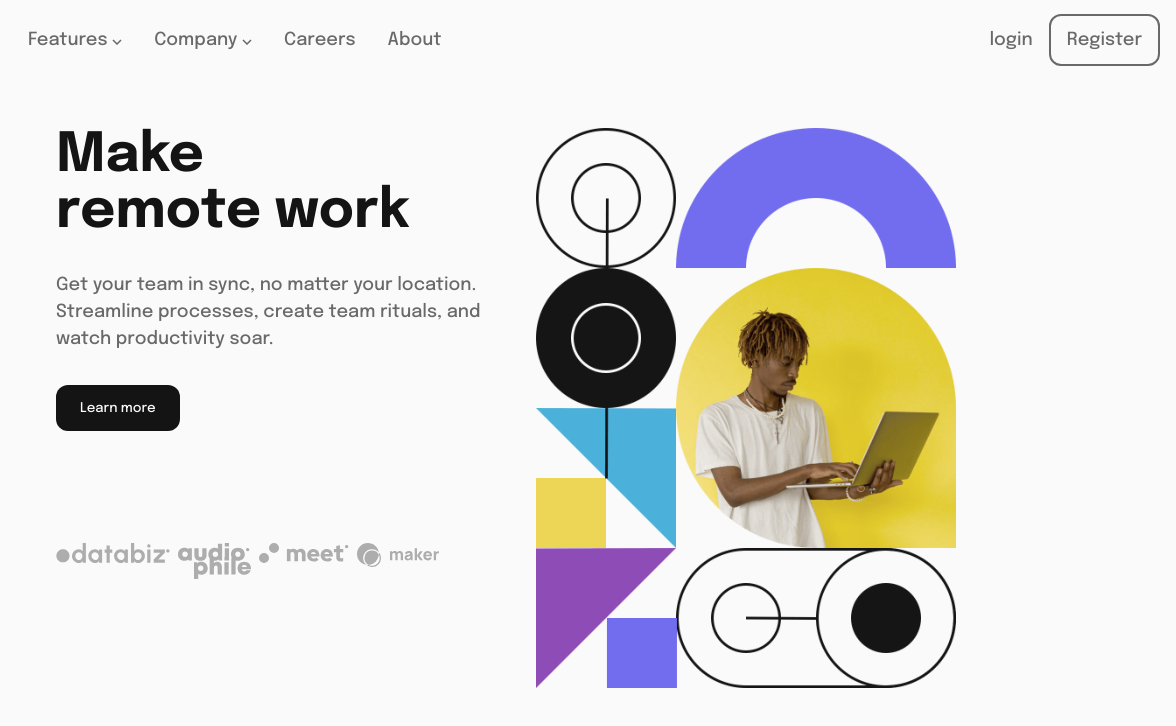
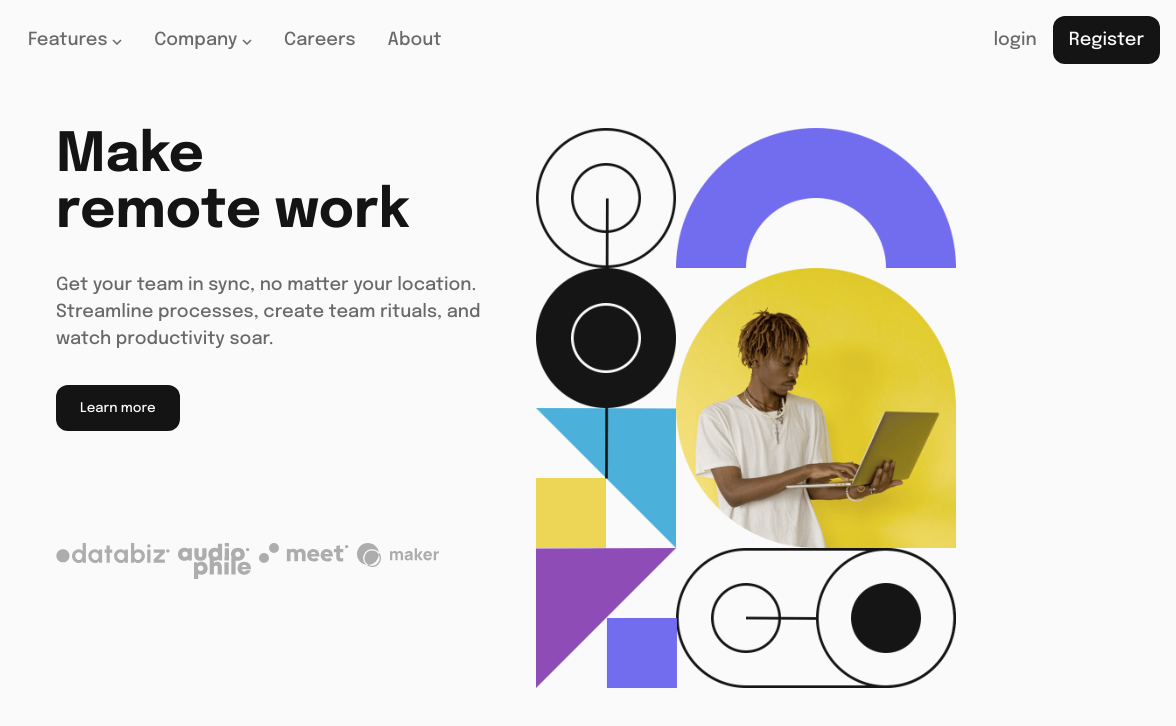
Before and after one commit to Dbest2018/Snap, a plain HTML site: page index.html in a window 1280 px wide. In both pictures the pointer is over the element "Register". Shown: the full height of the page, 104-1280 px from the left. Drawn offline with Linux system fonts and the light colour scheme.

Commit message:
[style] Add hover effect to register button

```diff
--- a/styles.css
+++ b/styles.css
@@ -54,6 +54,12 @@ header{
     height: 100%;
     border: 2px solid var(--clrgray);
     border-radius: .75rem;
+}
+.header-signup:hover{
+    background-color: var(--clrblack);
+    border: none;
+    transition: .1s;
+    color: var(--clrw);
 }
 
 main{
```
